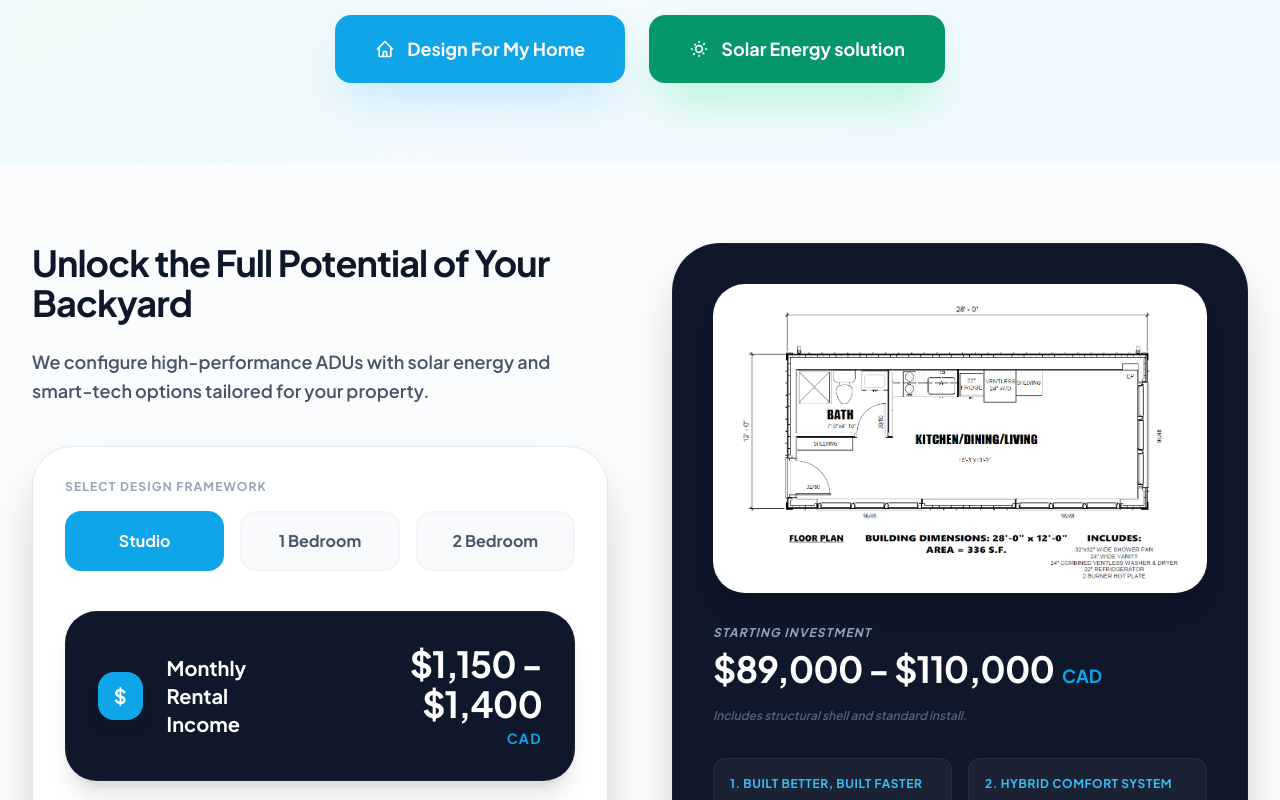
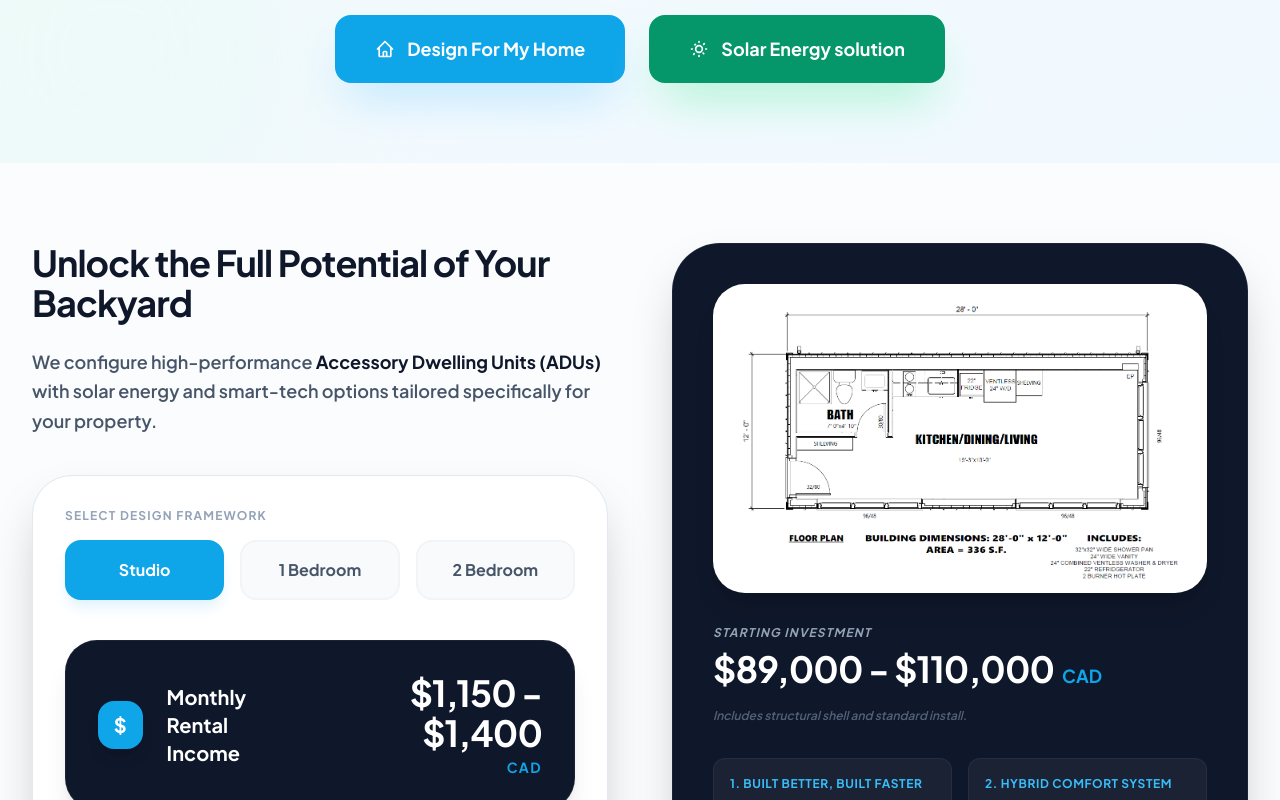
Before and after one commit to crystalcy123-arch/Power-Solution-1, a React (Vite) app: page / in a window 1280 px wide. Shown: the part 493-1293 px from the top of the page. Built offline with nearby package versions, Linux system fonts and the light colour scheme; no server answers.

Commit message:
Update ADUSection.tsx

```diff
--- a/src/components/ADUSection.tsx
+++ b/src/components/ADUSection.tsx
@@ -156,8 +156,13 @@ const ADUSection: React.FC<ADUSectionProps> = ({ location }) => {
       <div className="grid lg:grid-cols-2 gap-12 lg:gap-16">
         <div className="space-y-10">
           <div>
-            <h2 className="text-3xl md:text-4xl font-heading font-extrabold text-slate-900 mb-6 tracking-tight leading-tight">Unlock the Full Potential of Your Backyard</h2>
-            <p className="text-slate-600 text-lg leading-relaxed">We configure high-performance ADUs with solar energy and smart-tech options tailored for your property.</p>
+            <h2 className="text-3xl md:text-4xl font-heading font-extrabold text-slate-900 mb-6 tracking-tight leading-tight">
+              Unlock the Full Potential of Your Backyard
+            </h2>
+            {/* 更新后的描述文字：添加了全称和括号 */}
+            <p className="text-slate-600 text-lg leading-relaxed">
+              We configure high-performance <span className="font-bold text-slate-900">Accessory Dwelling Units (ADUs)</span> with solar energy and smart-tech options tailored specifically for your property.
+            </p>
           </div>
 
           <div className="bg-white p-6 md:p-8 rounded-[2.5rem] border border-slate-200 shadow-2xl space-y-10">
@@ -166,14 +171,13 @@ const ADUSection: React.FC<ADUSectionProps> = ({ location }) => {
               <div className="grid grid-cols-3 gap-4">
                 {['studio', '1-bedroom', '2-bedroom'].map((s) => (
                   <button key={s} onClick={() => setConfig({ ...config, size: s as any })}
-                    className={`py-4 px-2 text-center rounded-2xl border-2 transition-all ${config.size === s ? 'bg-sky-500 border-sky-500 text-white font-bold' : 'border-slate-100 bg-slate-50 text-slate-600'}`}>
+                    className={`py-4 px-2 text-center rounded-2xl border-2 transition-all ${config.size === s ? 'bg-sky-500 border-sky-500 text-white font-bold shadow-lg shadow-sky-100' : 'border-slate-100 bg-slate-50 text-slate-600'}`}>
                     <span className="text-sm md:text-base capitalize font-bold">{s.replace('-', ' ')}</span>
                   </button>
                 ))}
               </div>
             </div>
 
-            {/* 恢复原始稳健尺寸的收益卡片 */}
             <div className="bg-[#0f172a] p-8 rounded-[2rem] flex items-center justify-between shadow-xl border border-white/5">
               <div className="flex items-center space-x-6">
                 <div className="w-12 h-12 bg-[#0ea5e9] rounded-2xl flex items-center justify-center text-white shadow-lg">
```
